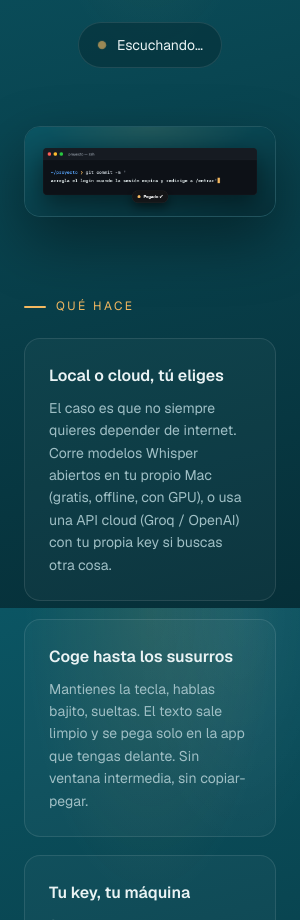
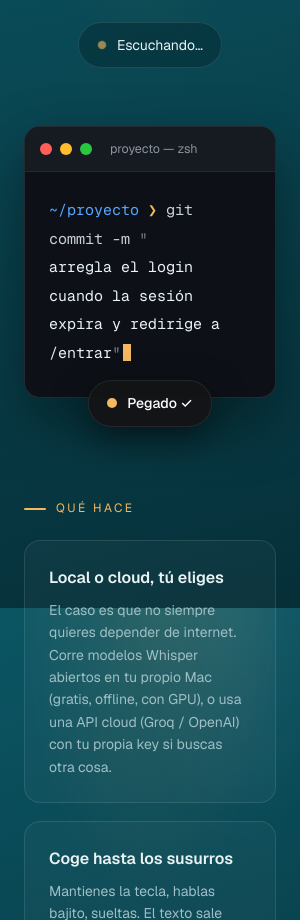
Before and after one commit to netraluis/netraluisWhisper, an Electron app: page landing/index.html in a window 300 px wide. Shown: the part 1080-2000 px from the top of the page. Drawn offline with nearby package versions, Linux system fonts and the light colour scheme.

Commit message:
Landing: live animated demo (replaces static terminal shot)
CSS/JS terminal that loops Escuchando -> Convirtiendo tu voz (text streams
in) -> Pegado. Crisp, tiny, no gif file. Respects prefers-reduced-motion
(shows the end state statically).

Co-Authored-By: Claude Opus 4.8 (1M context) <noreply@anthropic.com>
Claude-Session: https://claude.ai/code/session_01RtWTaRKWHAAU3csFPdR1jD

```diff
--- a/landing/index.html
+++ b/landing/index.html
@@ -95,9 +95,31 @@
       footer a { color: var(--muted); text-decoration: none; text-underline-offset: 4px; }
       footer a:hover { color: var(--sand); text-decoration: underline; }
 
-      .showcase { text-align: center; padding: 6px 0 28px; }
-      .showcase img { max-width: 760px; width: 100%; border-radius: 16px;
-        border: 1px solid var(--border); box-shadow: 0 24px 60px rgba(0, 0, 0, 0.4); }
+      .showcase { padding: 6px 0 28px; }
+      .demo { max-width: 720px; margin: 0 auto; }
+      .demo-win { border-radius: 16px; overflow: hidden; background: #0d1117;
+        border: 1px solid var(--border); box-shadow: 0 24px 60px rgba(0, 0, 0, 0.4); text-align: left; }
+      .demo-bar { display: flex; align-items: center; gap: 8px; padding: 12px 15px;
+        background: #161b22; border-bottom: 1px solid rgba(255, 255, 255, 0.06); }
+      .demo-bar .d { width: 12px; height: 12px; border-radius: 50%; }
+      .demo-bar .r { background: #ff5f57; } .demo-bar .y { background: #febc2e; } .demo-bar .g { background: #28c840; }
+      .demo-bar .dt { margin-left: 10px; color: #8b949e; font-size: 12.5px; }
+      .demo-body { padding: 24px 24px 30px; font-family: var(--mono); font-size: 15px; line-height: 1.9;
+        color: #c9d1d9; min-height: 100px; }
+      .dpath { color: #58a6ff; } .dprompt { color: var(--sand); } .ddim { color: #6e7681; } .dtyped { color: #eaf3f4; }
+      .dcursor { display: inline-block; width: 8px; height: 17px; background: var(--sand);
+        margin-left: 2px; vertical-align: -3px; animation: blink 1s step-end infinite; }
+      @keyframes blink { 50% { opacity: 0; } }
+      .demo-pill { margin: -18px auto 0; width: fit-content; display: flex; align-items: center; gap: 10px;
+        background: rgba(20, 20, 22, 0.94); color: #fff; padding: 11px 18px; border-radius: 999px;
+        font-size: 14px; font-weight: 500; box-shadow: 0 12px 34px rgba(0, 0, 0, 0.5);
+        border: 1px solid rgba(255, 255, 255, 0.08); position: relative; z-index: 2; }
+      .demo-pill .dp { width: 10px; height: 10px; border-radius: 50%; flex: none; }
+      .demo-pill.rec .dp { background: #ff453a; animation: pulse 1.1s infinite; }
+      .demo-pill.conv .dp { background: transparent; border: 2px solid rgba(255,255,255,0.25);
+        border-top-color: #fff; animation: spin .7s linear infinite; }
+      .demo-pill.done .dp { background: var(--sand); }
+      @keyframes spin { to { transform: rotate(360deg); } }
       .appshot { max-width: 760px; margin: 0 auto; border: 1px solid var(--border);
         border-radius: 16px; overflow: hidden; box-shadow: 0 20px 50px rgba(0, 0, 0, 0.4); }
       .appshot img { display: block; width: 100%; }
@@ -145,7 +167,19 @@
       </div>
 
       <div class="showcase fade">
-        <img src="shot-terminal.png" alt="Dictas y el texto se pega en la terminal, con la píldora Pegado" />
+        <div class="demo">
+          <div class="demo-win">
+            <div class="demo-bar">
+              <span class="d r"></span><span class="d y"></span><span class="d g"></span>
+              <span class="dt">proyecto — zsh</span>
+            </div>
+            <div class="demo-body">
+              <div><span class="dpath">~/proyecto</span> <span class="dprompt">❯</span> git commit -m <span class="ddim">"</span></div>
+              <div><span class="dtyped" id="demoText"></span><span class="ddim" id="demoQuote" style="opacity:0">"</span><span class="dcursor"></span></div>
+            </div>
+          </div>
+          <div class="demo-pill rec" id="demoPill"><span class="dp"></span> <span id="demoPillText">Escuchando…</span></div>
+        </div>
       </div>
 
       <section id="que-hace" class="fade">
@@ -253,6 +287,28 @@
         const b = event.target; const t = b.textContent; b.textContent = 'Copiado'
         setTimeout(() => (b.textContent = t), 1400)
       }
+
+      // Live demo loop: Escuchando -> Convirtiendo (text streams in) -> Pegado -> repeat.
+      (function demoLoop() {
+        const phrase = 'arregla el login cuando la sesión expira y redirige a /entrar'
+        const pill = document.getElementById('demoPill')
+        const pillText = document.getElementById('demoPillText')
+        const textEl = document.getElementById('demoText')
+        const quote = document.getElementById('demoQuote')
+        if (!pill) return
+        const sleep = (ms) => new Promise((r) => setTimeout(r, ms))
+        const setPill = (cls, txt) => { pill.className = 'demo-pill ' + cls; pillText.textContent = txt }
+        async function run() {
+          while (true) {
+            setPill('rec', 'Escuchando…'); textEl.textContent = ''; quote.style.opacity = '0'; await sleep(1400)
+            setPill('conv', 'Convirtiendo tu voz…'); await sleep(600)
+            for (let i = 0; i <= phrase.length; i++) { textEl.textContent = phrase.slice(0, i); await sleep(26) }
+            quote.style.opacity = '1'; setPill('done', 'Pegado ✓'); await sleep(2000)
+          }
+        }
+        if (!window.matchMedia('(prefers-reduced-motion: reduce)').matches) run()
+        else { textEl.textContent = phrase; quote.style.opacity = '1'; setPill('done', 'Pegado ✓') }
+      })()
     </script>
   </body>
 </html>
```
Also changed, not shown: landing/shot-terminal.png (deleted).
